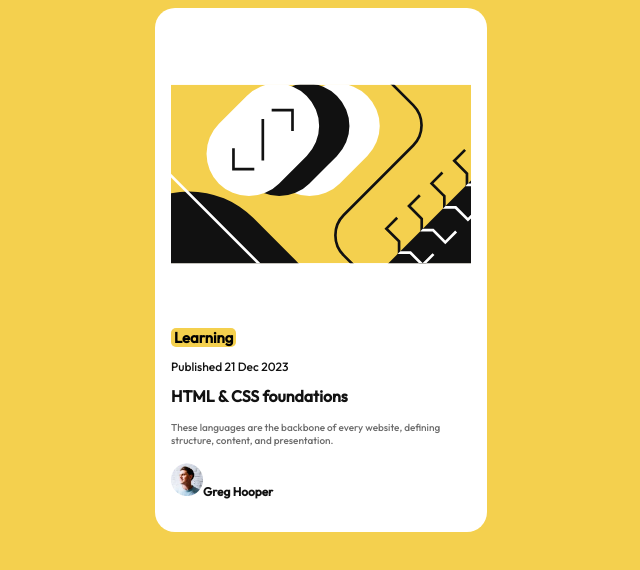
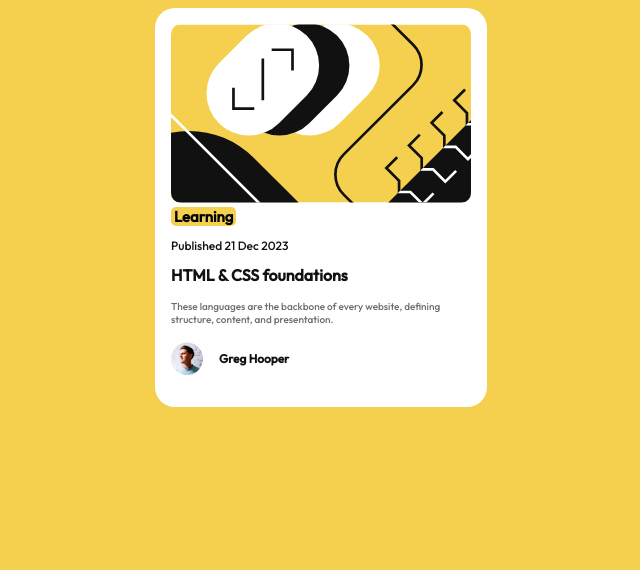
Before and after one commit to yosoy7/D-1, a plain HTML site: page index.html in a window 1280 px wide. Shown: the whole page, without its empty margins (319-959 px from the left). Drawn offline with Linux system fonts and the light colour scheme.

Commit message:
modificacion-1.0

```diff
--- a/estilos_css/Estilos.css
+++ b/estilos_css/Estilos.css
@@ -14,7 +14,6 @@ body{
     border-radius: 10px;
     width: 100%;
     height: auto;
-    aspect-ratio: 1/1;
 }
 
 .f-blanco{
@@ -84,7 +83,6 @@ h2{
 .img-avatar{
     width: 2em;
     height: auto;
-    margin: 0 auto;
     clear: both;
 }
 
@@ -102,4 +100,7 @@ span{
     clear: both;
     align-items: center;
     padding-bottom: 1em;
+    display: flex;
+    justify-content: flex-start;
+    gap: 1em;
 }
```
